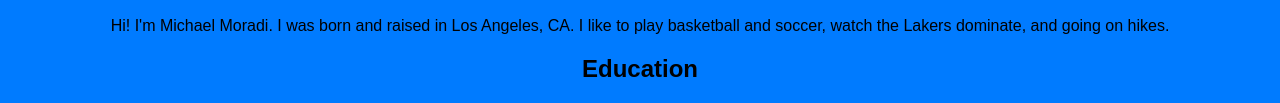
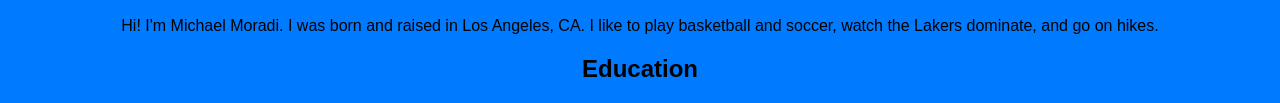
Before and after one commit to mmoradi98/.github.io, a plain HTML site: page index.html in a window 1280 px wide. Shown: the part 359-462 px from the top of the page. Drawn offline with Linux system fonts and the light colour scheme.

Commit message:
Update index.html

```diff
--- a/index.html
+++ b/index.html
@@ -22,7 +22,7 @@
     <section id="about">
         <h2>About Me</h2>
         <img src="linkedin.jpg" alt="Michael Moradi" class="profile-pic">
-        <p>Hi! I'm Michael Moradi. I was born and raised in Los Angeles, CA. I like to play basketball and soccer, watch the Lakers dominate, and going on hikes.</p>
+        <p>Hi! I'm Michael Moradi. I was born and raised in Los Angeles, CA. I like to play basketball and soccer, watch the Lakers dominate, and go on hikes.</p>
     </section>
 
     <!-- Education Section -->
```
